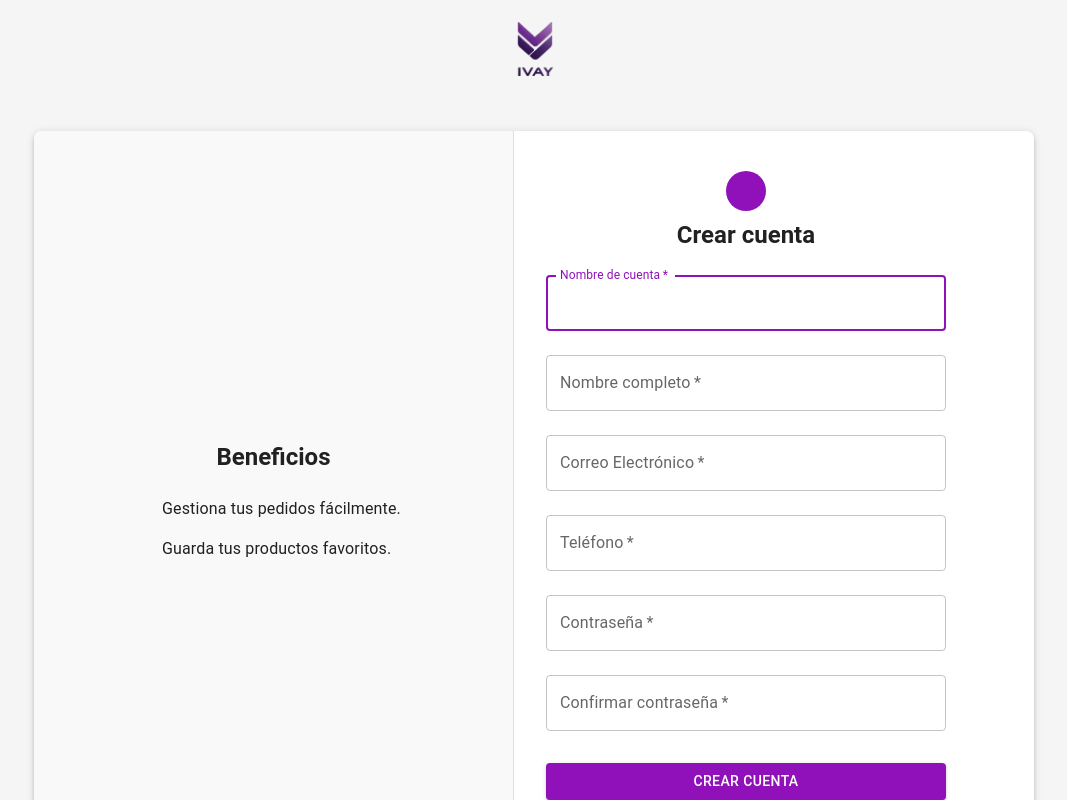
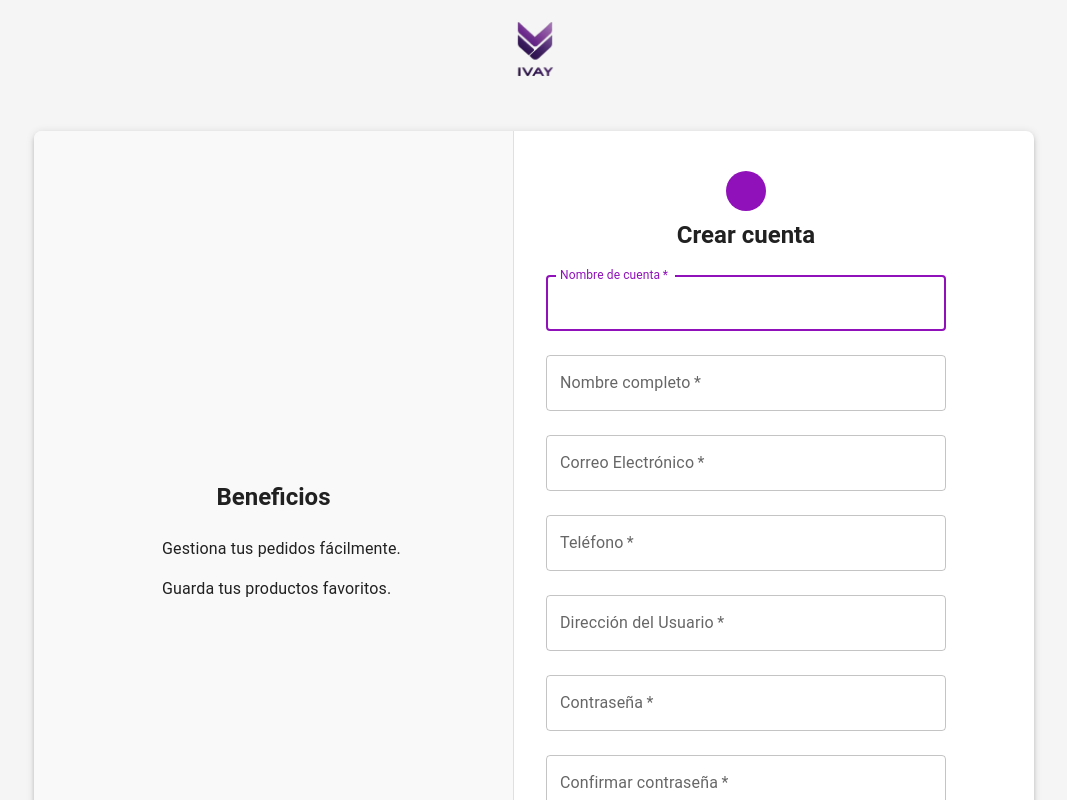
Before and after one commit to Isra-DVD/TFC-E-Commerce-Ivay, a React (Vite) app in the folder ivay-frontend/: page /register in a window 1280 px wide. Shown: the top 800 px of the page, without its empty margins (106-1173 px from the left). Built offline with nearby package versions, Linux system fonts and the light colour scheme; some icons are missing.

Commit message:
fix(): Implemented userAddress field in RegisterPage and fixed a bug in UserEntityService related to verifying if userName exists before creating a new userEntity

```diff
--- a/ivay-frontend/src/components/pages/RegisterPage.jsx
+++ b/ivay-frontend/src/components/pages/RegisterPage.jsx
@@ -21,6 +21,7 @@ function RegisterPage() {
     fullName: "",
     email: "",
     phone: "",
+    userAddress: "",
     password: "",
     confirmPassword: "",
     roleId: 4,
@@ -53,8 +54,9 @@ function RegisterPage() {
         name: formData.name,
         fullName: formData.fullName,
         email: formData.email,
+        phone: formData.phone,
+        userAddress: formData.userAddress,
         password: formData.password,
-        phone: formData.phone,
         roleId: formData.roleId,
         isEnabled: formData.isEnabled,
         accountNoExpired: formData.accountNoExpired,
@@ -149,6 +151,18 @@ function RegisterPage() {
           margin="normal"
           required
           fullWidth
+          id="userAddress"
+          label="Dirección del Usuario"
+          name="userAddress"
+          autoComplete="tel"
+          value={formData.userAddress}
+          onChange={handleChange}
+          disabled={loading}
+        />
+        <TextField
+          margin="normal"
+          required
+          fullWidth
           name="password"
           label="Contraseña"
           type="password"
```
Also changed, not shown: 1 other file (tests, documents, lock files or other folders).
